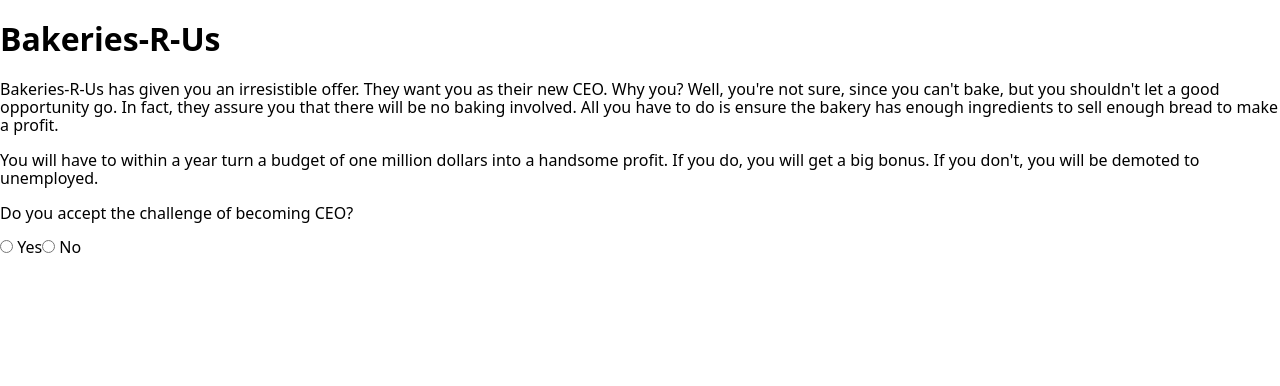
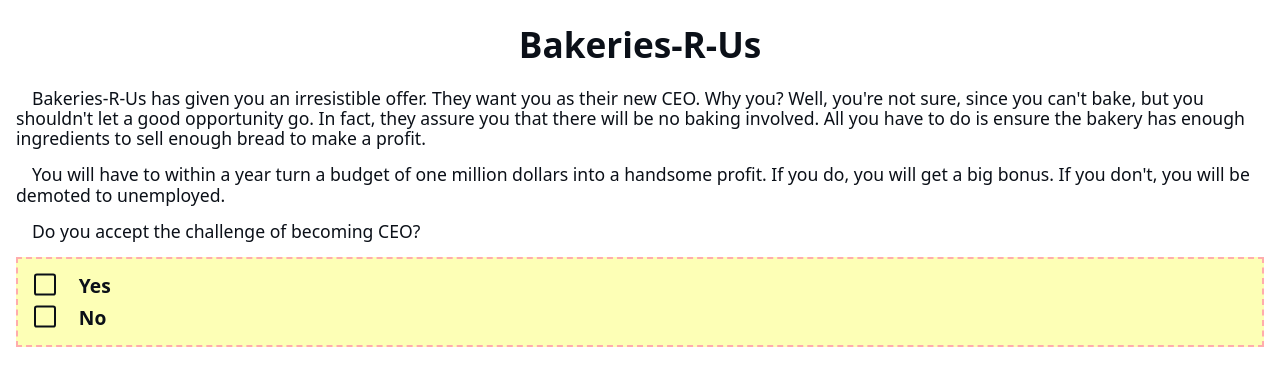
Before and after one commit to bakeries-r-us/bakeries-r-us, a React (Vite) app: page / in a window 1280 px wide. Shown: the top 386 px of the page. Built offline with nearby package versions, Linux system fonts and the light colour scheme.

Commit message:
Some horrible looking styling

```diff
--- a/package.json
+++ b/package.json
@@ -12,6 +12,7 @@
   },
   "dependencies": {
     "modern-normalize": "^2.0.0",
+    "prop-types": "^15.8.1",
     "react": "^18.2.0",
     "react-dom": "^18.2.0"
   },
--- a/src/App.css
+++ b/src/App.css
@@ -0,0 +1,60 @@
+:root {
+    --primary: #FFADAD;
+    --secondary: #FFD6A5;
+    --tertiary: #FDFFB6;
+    --quarternary: #caffbf;
+    --dark: #0B1018;
+    --light: #FFF;
+}
+body {
+    background-color: var(--light);
+    color: var(--dark);
+    font-size: 1.1rem;
+}
+h1 {
+    text-align: center;
+}
+p {
+    text-indent: 1rem;
+    margin: 1rem;
+}
+input[type="radio"] {
+    appearance: none;
+    background-color: var(--tertiary);
+    margin: 0;
+    font: inherit;
+    color: currentColor;
+    width: 1.15em;
+    height: 1.15em;
+    border: 0.15em solid currentColor;
+    border-radius: 0.15em;
+    transform: translateY(-0.075em);
+    display: grid;
+    place-content: center;
+}
+
+input[type="radio"]::before {
+    content: "";
+    width: 0.65em;
+    height: 0.65em;
+    transform: scale(0);
+    transition: 120ms transform ease-in-out;
+    box-shadow: inset 1em 1em var(--primary);
+}
+
+input[type="radio"]:checked::before {
+    transform: scale(1);
+}
+
+.form-control {
+    font-family: system-ui, sans-serif;
+    font-size: 1.2rem;
+    font-weight: bold;
+    line-height: 1.1;
+    display: grid;
+    grid-template-columns: 1em auto;
+    gap: 0.5em;
+    border: 2px dashed var(--primary);
+    padding: 1rem;
+    background-color: var(--tertiary);
+}
--- a/src/levels/Level01.jsx
+++ b/src/levels/Level01.jsx
@@ -1,4 +1,5 @@
 import {useState} from "react";
+import PropTypes from "prop-types";
 function Level01({sendMessage}) {
     const [isButtonDisabled, setButtonDisabled] = useState(false);
     function onChangeValue(event) {
@@ -20,12 +21,16 @@ function Level01({sendMessage}) {
 
             <p>Do you accept the challenge of becoming CEO?</p>
 
-            <div onChange={onChangeValue} >
+            <p className="form-control" onChange={onChangeValue} >
                 <input type="radio" name="continue" value="Yes" disabled={isButtonDisabled}/> Yes
                 <input type="radio" name="continue" value="No" disabled={isButtonDisabled}/> No
-            </div>
+            </p>
         </>
     )
 }
 
+Level01.propTypes = {
+    sendMessage: PropTypes.func
+}
+
 export default Level01;
--- a/src/levels/Level02.jsx
+++ b/src/levels/Level02.jsx
@@ -1,15 +1,23 @@
 
 function Level02() {
+
+    function start() { }
+
+    function sell() { }
+
+    function deliver() { }
+
+    function inventory() { }
 
     return (
         <>
             <p>Your first task is to decide what to do first:</p>
-            <div>
+            <p className="form-control">
                 <input type="radio" name="action" value="Start"/> Start baking bread
                 <input type="radio" name="action" value="Sell"/> Find folks to buy the bread
                 <input type="radio" name="action" value="Delivery"/> Get some delivery trucks
                 <input type="radio" name="action" value="Inventory"/> Take an inventory of what you have
-            </div>
+            </p>
         </>
     )
 }
```
Also changed, not shown: 6 other files (tests, documents, lock files or other folders).
